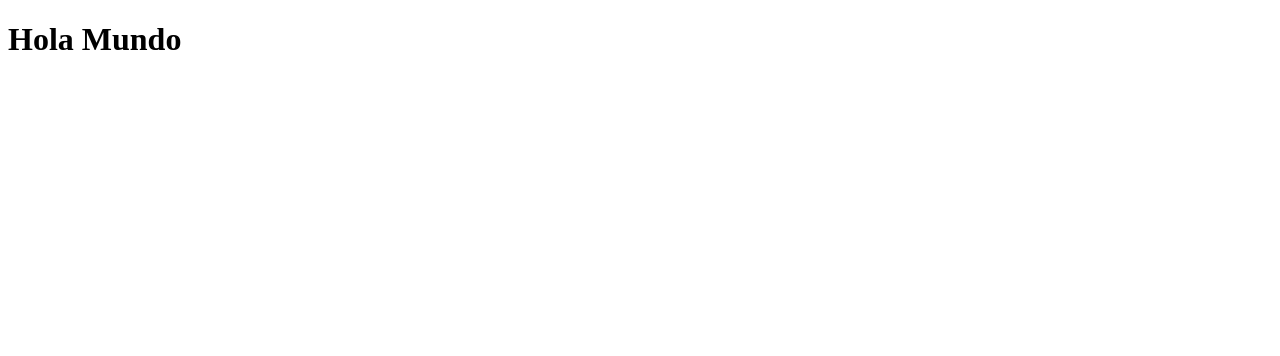
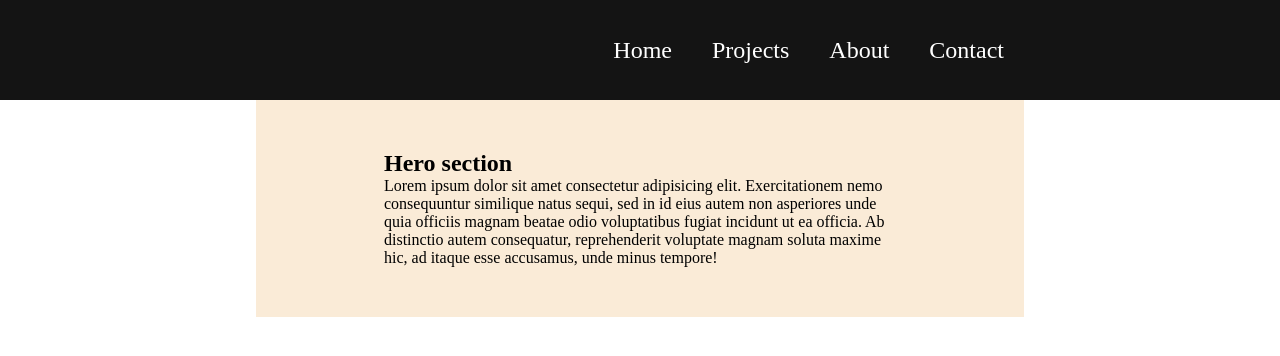
Before and after one commit to javierBarroso/portafolio, a plain HTML site: page index.html in a window 1280 px wide. Drawn offline with Linux system fonts and the light colour scheme.

Commit message:
update nav menu

```diff
--- a/index.html
+++ b/index.html
@@ -4,9 +4,22 @@
     <meta charset="UTF-8">
     <meta http-equiv="X-UA-Compatible" content="IE=edge">
     <meta name="viewport" content="width=device-width, initial-scale=1.0">
+    <link rel="stylesheet" href="style.css">
     <title>Document</title>
 </head>
 <body>
-    <h1>Hola Mundo</h1>
+    <nav class="nav-menu">
+        <div class="menu">
+
+            <div><a href="">Home</a></div>
+            <div><a href="">Projects</a></div>
+            <div><a href="">About</a></div>
+            <div><a href="">Contact</a></div>
+        </div>
+    </nav>
+    <section class="hero-section">
+        <h2>Hero section</h2>
+        <p>Lorem ipsum dolor sit amet consectetur adipisicing elit. Exercitationem nemo consequuntur similique natus sequi, sed in id eius autem non asperiores unde quia officiis magnam beatae odio voluptatibus fugiat incidunt ut ea officia. Ab distinctio autem consequatur, reprehenderit voluptate magnam soluta maxime hic, ad itaque esse accusamus, unde minus tempore!</p>
+    </section>
 </body>
 </html>
--- /dev/null
+++ b/style.scss
@@ -0,0 +1,53 @@
+*{
+    margin: 0;
+    padding: 0;
+    box-sizing: border-box;
+}
+
+body{
+
+
+    section{
+        display: block;
+        margin: 100px auto 0 auto;
+        width: 60%;
+        background-color: antiquewhite;
+        padding: 50px 10%;
+    }
+    .nav-menu{
+        background-color: rgb(20, 20, 20);
+        width: 100%;
+        height: 100px;
+        position: fixed;
+        left: 0;
+        top: 0;
+        .menu{
+            display: flex;
+            justify-content: flex-end;
+            gap: 0;
+            list-style: none;
+            width: 60%;
+            height: 100%;
+            margin: auto;
+            font-size: 1.5rem;
+            div{
+                vertical-align: middle;
+                display: table-row;
+                a{
+                    display: table-cell;
+                    vertical-align: middle;
+                    height: 100px;
+                    padding: 0 20px;
+                    transition: 0.3s;
+                    color: white;
+                    text-decoration: none;
+                    &:hover{
+                        color: grey;
+                        transition: 0.3s;
+                        background-color: whitesmoke;
+                    }
+                }
+            }
+        }
+    }
+}
```
Also changed, not shown: style.css (added), 1 other file.
